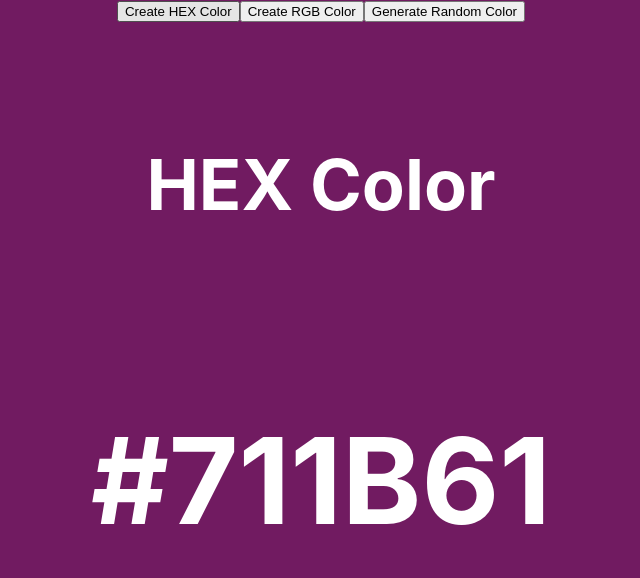
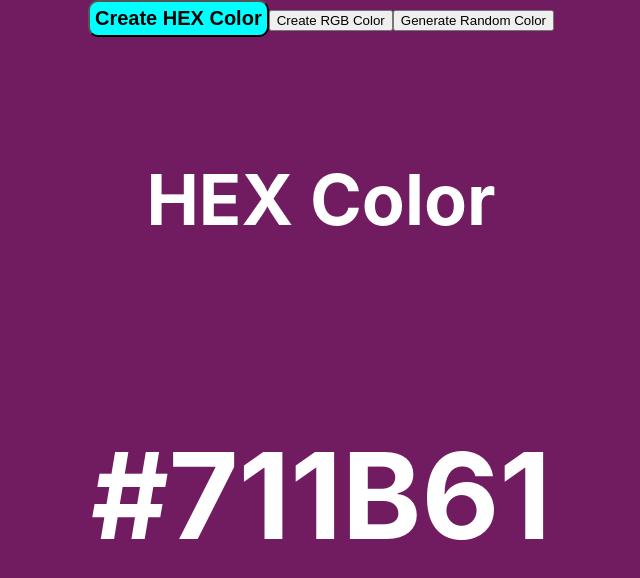
Before and after one commit to Gnanasekar03/ReactJs_Projects, a React (Create React App) app in the folder project1/: page / in a window 1280 px wide. In both pictures the pointer is over the button "Create HEX Color". Shown: the top 578 px of the page, without its empty margins (319-959 px from the left). Built offline with nearby package versions, Linux system fonts and the light colour scheme.

Commit message:
adde styles

```diff
--- a/project1/src/Components/randomColor/style.css
+++ b/project1/src/Components/randomColor/style.css
@@ -1,12 +1,26 @@
-.buttonHex :hover{
+.buttonHex:hover{
     background-color: aqua;
     color: black;
+    padding: 5px;
+    border-radius: 10px;
+    font-weight: 900;
+    font-size: 20px;
 }
-.buttonRgb :hover{
+.buttonRgb:hover{
     background-color: orchid;
     color: black;
+    padding: 5px;
+    border-radius: 10px;
+    font-weight: 900;
+    font-size: 20px;
+
 }
-.buttonRandomColor :hover{
+.ButtonRandomColor:hover{
     background-color: greenyellow;
     color: black;
+    padding: 5px;
+    border-radius: 10px;
+    font-weight: 900;
+    font-size: 20px;
+
 }
```
